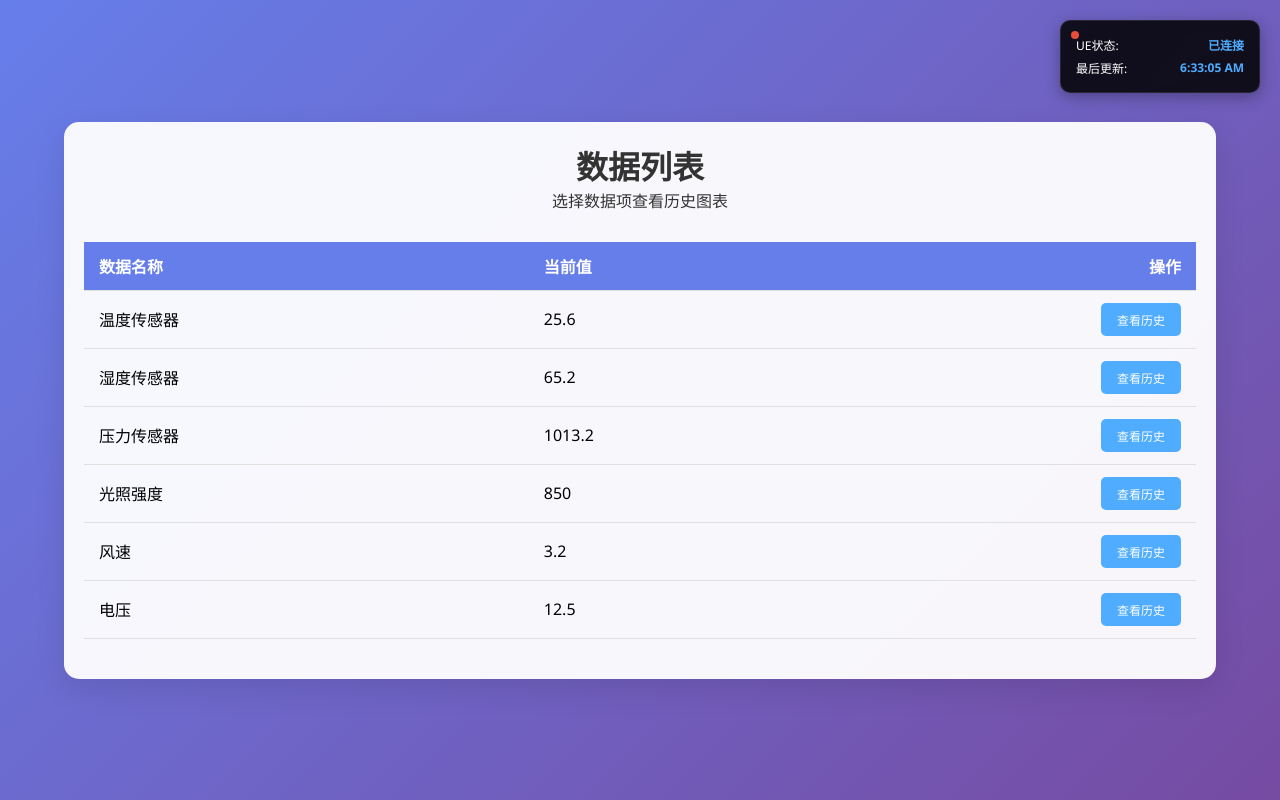
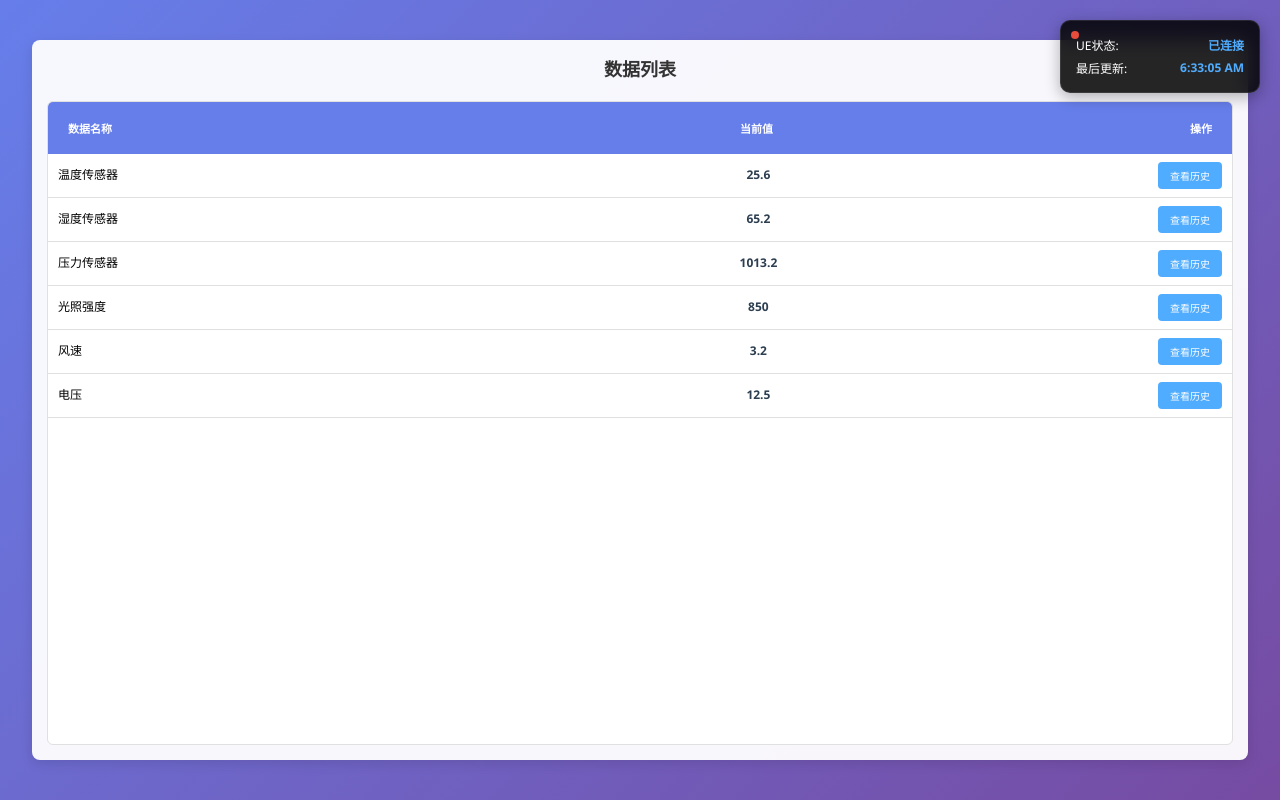
Before and after one commit to shanhunsama/Charts, a plain HTML site: page data_list.html in a window 1280 px wide. Drawn offline with Linux system fonts and the light colour scheme.

Commit message:
小屏优化

```diff
--- a/data_list.html
+++ b/data_list.html
@@ -7,74 +7,228 @@
     <link rel="stylesheet" href="styles/chart.css">
     <style>
         .data-list-container {
-            width: 90vw;
-            max-width: 1200px;
-            margin: 20px auto;
+            width: 95vw;
+            max-width: 100%;
+            margin: 10px auto;
             background: rgba(255, 255, 255, 0.95);
-            border-radius: 15px;
-            padding: 20px;
-            box-shadow: 0 10px 30px rgba(0, 0, 0, 0.1);
+            border-radius: 8px;
+            padding: 15px;
+            box-shadow: 0 4px 12px rgba(0, 0, 0, 0.1);
+            display: flex;
+            flex-direction: column;
+            height: calc(100vh - 40px); /* 占据屏幕高度，留出边距 */
+            max-height: 90vh; /* 最大高度限制 */
         }
 
         .page-header {
             text-align: center;
-            margin-bottom: 30px;
+            margin-bottom: 15px;
             color: #333;
+            flex-shrink: 0; /* 标题不收缩 */
+        }
+
+        .page-header h1 {
+            font-size: 18px;
+            margin-bottom: 5px;
+        }
+
+        .page-header p {
+            font-size: 12px;
+            color: #666;
+        }
+
+        .table-container {
+            flex: 1; /* 占据剩余空间 */
+            overflow: hidden; /* 隐藏内部溢出 */
+            display: flex;
+            flex-direction: column;
+            border: 1px solid #e0e0e0;
+            border-radius: 6px;
+            background: #fff;
+        }
+
+        .table-header {
+            flex-shrink: 0; /* 表头不收缩 */
+            background: #667eea;
+            color: white;
+            font-weight: 600;
+            padding: 10px;
+            font-size: 11px;
+        }
+
+        .table-header-row {
+            display: flex;
+            width: 100%;
+        }
+
+        .table-header-cell {
+            padding: 8px 10px;
+            text-align: left;
+            font-weight: 600;
+        }
+
+        .table-header-cell:nth-child(1) {
+            width: 45%; /* 数据名称列 */
+        }
+
+        .table-header-cell:nth-child(2) {
+            width: 30%; /* 当前值列 */
+            text-align: center;
+        }
+
+        .table-header-cell:nth-child(3) {
+            width: 25%; /* 操作列 */
+            text-align: right;
+        }
+
+        .table-body {
+            flex: 1; /* 占据剩余空间 */
+            overflow-y: auto; /* 垂直滚动 */
+            overflow-x: hidden; /* 水平不滚动 */
+            max-height: calc(100vh - 150px); /* 最大高度限制 */
         }
 
         .data-table {
             width: 100%;
             border-collapse: collapse;
-            margin-bottom: 20px;
-            table-layout: fixed; /* 固定表格布局 */
+            table-layout: fixed;
+            font-size: 12px;
         }
 
         .data-table th, .data-table td {
-            padding: 12px 15px;
+            padding: 8px 10px;
             text-align: left;
             border-bottom: 1px solid #e0e0e0;
+            line-height: 1.2;
         }
 
-        /* 设置列宽比例 - 操作列在最右边 */
+        /* 设置列宽比例 */
         .data-table th:nth-child(1), .data-table td:nth-child(1) {
-            width: 40%; /* 数据名称列 */
+            width: 45%; /* 数据名称列 */
+            overflow: hidden;
+            text-overflow: ellipsis;
+            white-space: nowrap;
         }
 
         .data-table th:nth-child(2), .data-table td:nth-child(2) {
-            width: 40%; /* 当前值列 */
-            text-align: left;
+            width: 30%; /* 当前值列 */
+            text-align: center;
+            font-weight: 600;
+            color: #2c3e50;
         }
 
         .data-table th:nth-child(3), .data-table td:nth-child(3) {
-            width: 20%; /* 操作列 - 在最右边 */
-            text-align: right; /* 按钮靠右对齐 */
+            width: 25%; /* 操作列 */
+            text-align: right;
         }
 
         .data-table th {
             background: #667eea;
             color: white;
             font-weight: 600;
+            padding: 10px;
+            font-size: 11px;
+            position: sticky;
+            top: 0;
+            z-index: 10;
         }
 
         .data-table tr:hover {
-            background: #f5f7ff;
+            background: #f8f9ff;
         }
 
         .select-btn {
             background: #4facfe;
             color: white;
             border: none;
-            padding: 8px 16px;
-            border-radius: 5px;
+            padding: 6px 12px;
+            border-radius: 4px;
             cursor: pointer;
-            font-size: 12px;
-            transition: all 0.3s ease;
-            float: right; /* 按钮向右浮动 */
+            font-size: 10px;
+            transition: all 0.2s ease;
+            float: right;
+            min-width: 60px;
         }
 
         .select-btn:hover {
             background: #00c6ff;
             transform: translateY(-1px);
+        }
+
+        /* 滚动条样式优化 */
+        .table-body::-webkit-scrollbar {
+            width: 8px;
+        }
+
+        .table-body::-webkit-scrollbar-track {
+            background: #f1f1f1;
+            border-radius: 4px;
+        }
+
+        .table-body::-webkit-scrollbar-thumb {
+            background: #c1c1c1;
+            border-radius: 4px;
+        }
+
+        .table-body::-webkit-scrollbar-thumb:hover {
+            background: #a8a8a8;
+        }
+
+        .ue-status {
+            position: fixed;
+            top: 10px;
+            right: 10px;
+            background: rgba(0, 0, 0, 0.85);
+            color: white;
+            padding: 8px 12px;
+            border-radius: 6px;
+            font-size: 10px;
+            z-index: 1001;
+        }
+
+        /* 小屏幕优化 */
+        @media (max-width: 480px) {
+            .data-list-container {
+                width: 98vw;
+                margin: 5px auto;
+                padding: 10px;
+                height: calc(100vh - 20px);
+            }
+
+            .table-body {
+                max-height: calc(100vh - 120px);
+            }
+
+            .data-table th, .data-table td {
+                padding: 6px 8px;
+                font-size: 11px;
+            }
+
+            .data-table th:nth-child(1), .data-table td:nth-child(1) {
+                width: 40%;
+            }
+
+            .data-table th:nth-child(2), .data-table td:nth-child(2) {
+                width: 30%;
+            }
+
+            .data-table th:nth-child(3), .data-table td:nth-child(3) {
+                width: 30%;
+            }
+
+            .select-btn {
+                padding: 4px 8px;
+                font-size: 9px;
+                min-width: 50px;
+            }
+
+            .page-header h1 {
+                font-size: 16px;
+            }
+
+            .page-header p {
+                font-size: 11px;
+            }
         }
 
         .navigation {
@@ -126,21 +280,26 @@
     <div class="data-list-container">
         <div class="page-header">
             <h1>数据列表</h1>
-            <p>选择数据项查看历史图表</p>
+            <!-- <p>选择数据项查看历史图表</p> -->
         </div>
 
-        <table class="data-table" id="dataTable">
-            <thead>
-                <tr>
-                    <th>数据名称</th>
-                    <th>当前值</th>
-                    <th>操作</th>
-                </tr>
-            </thead>
-            <tbody id="dataTableBody">
-                <!-- 数据将通过JavaScript动态填充 -->
-            </tbody>
-        </table>
+        <div class="table-container">
+            <div class="table-header">
+                <div class="table-header-row">
+                    <div class="table-header-cell">数据名称</div>
+                    <div class="table-header-cell">当前值</div>
+                    <div class="table-header-cell">操作</div>
+                </div>
+            </div>
+
+            <div class="table-body" id="tableBody">
+                <table class="data-table" id="dataTable">
+                    <tbody id="dataTableBody">
+                        <!-- 数据将通过JavaScript动态填充 -->
+                    </tbody>
+                </table>
+            </div>
+        </div>
     </div>
 
     <script>
```
